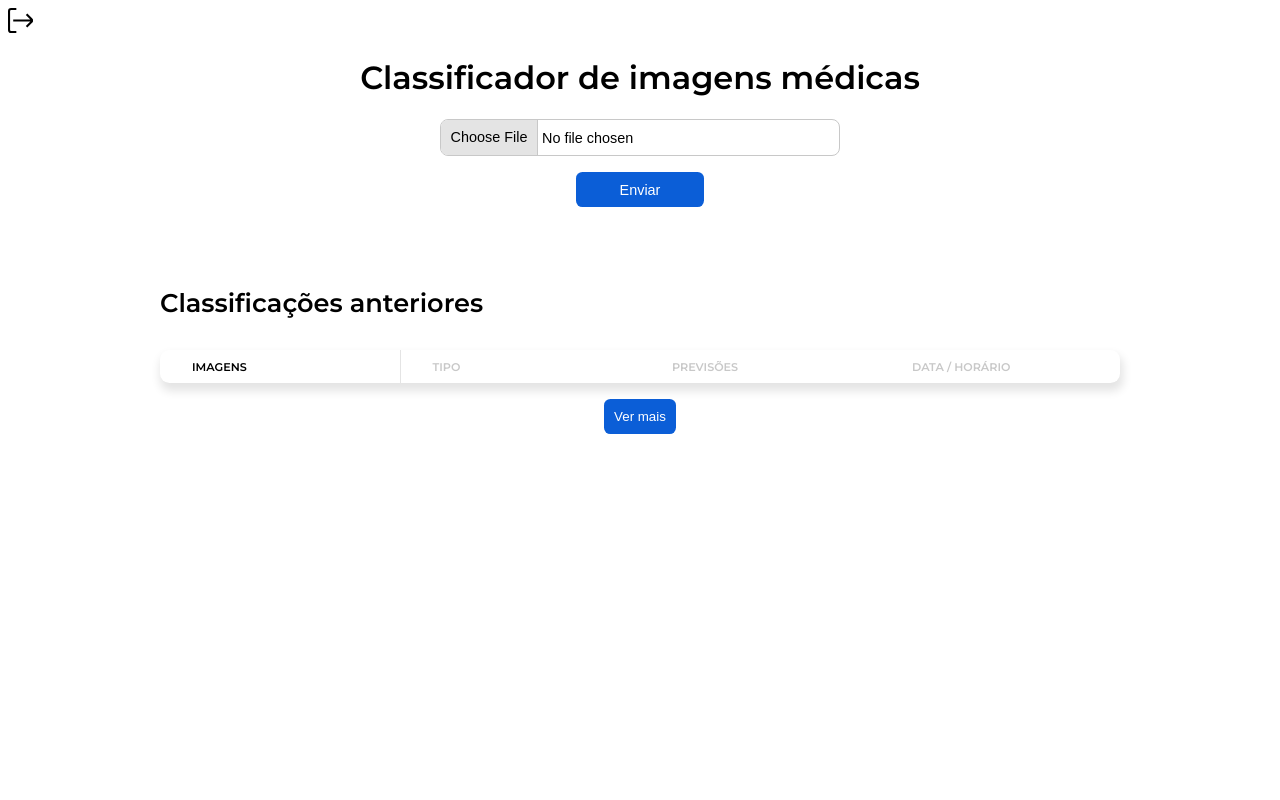
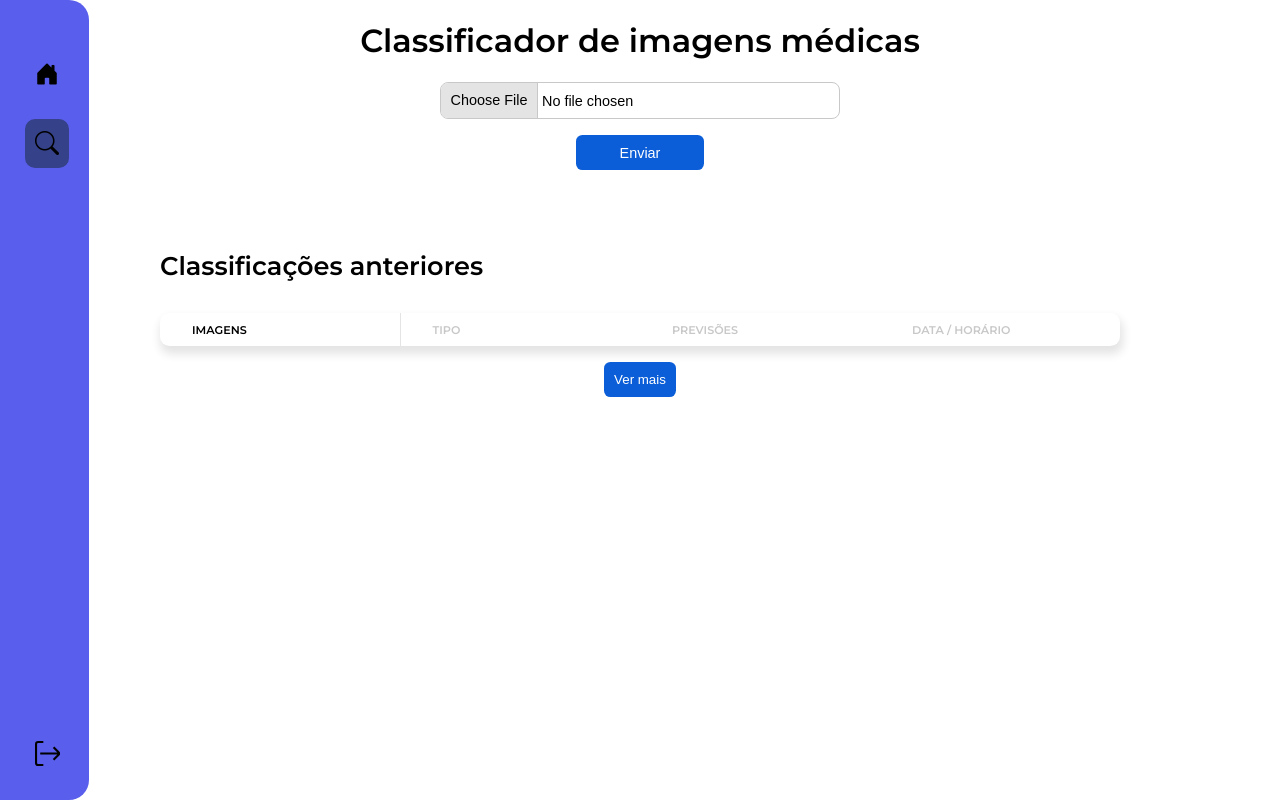
Before and after one commit to mathiww/MedVision, a Flask app: page /dashboard in a window 1280 px wide. Run offline with Flask 3, Linux system fonts and the light colour scheme; the visitor is signed in with stand-in values (Sample User, id 1); data that the repository does not hold is empty; some libraries are stand-ins or nearby versions.

Commit message:
Alterações Dashboard/Criação Página Inicial

```diff
--- a/app/forms.py
+++ b/app/forms.py
@@ -31,4 +31,4 @@ class LoginForm(FlaskForm):
 
 
 class ImageForm(FlaskForm):
-    image = FileField(validators=[InputRequired(), FileAllowed(upload_set=['png', 'tiff', 'jpeg', 'jpg', 'dicom', 'ppm'], message='File type not allowed.')])
+    image = FileField(validators=[InputRequired(), FileAllowed(upload_set=['png', 'tiff', 'jpeg', 'jpg', 'dicom'], message='Tipo de arquivo não permitido.')])
--- /dev/null
+++ b/app/static/css/main.css
@@ -0,0 +1,44 @@
+body {
+    display: flex;
+    flex-direction: row;
+    justify-content: flex-start;
+    margin: 0;
+}
+
+.lateralMenu {
+    display: flex;
+    padding: 40px 10px 30px 15px;
+    background-color: #595EEC;
+    flex-direction: column;
+    justify-content: space-between;
+    align-items: center;
+    align-self: center;
+    height: 100vh;
+    top: 0;
+    position: fixed;
+    border-radius: 0 20px 20px 0;
+}
+
+a {
+    text-decoration: none;
+    color: black;
+}
+
+.menuPrincipal {
+    display: flex;
+    flex-direction: column;
+}
+
+.menuPrincipal a {
+    padding: 10px;
+    margin: 10px;
+}
+
+.menuPrincipal i {
+    font-size: 1.5rem;
+}
+
+.menuItem.active {
+    background-color: #354188;
+    border-radius: 10px;
+}
--- a/app/templates/Dashboard.html
+++ b/app/templates/Dashboard.html
@@ -13,13 +13,19 @@
     <script src="https://unpkg.com/htmx.org@1.9.5"></script>
     <script src="https://code.jquery.com/jquery-3.6.0.min.js"></script>
     <script src="{{url_for('static', filename='js/dashboard.js')}}"></script>
-
+    <link rel="stylesheet" href="{{url_for('static', filename='css/main.css')}}">
+    <link rel="stylesheet" href="https://cdn.jsdelivr.net/npm/bootstrap-icons@1.11.1/font/bootstrap-icons.css">
     <title>Dashboard</title>
 </head>
 <body>
-    <a href="/logout"><img id="imagemLogout" src="../static/icons/saida.svg" alt="Logout"></a>
+    <div class="lateralMenu">
+        <div class="menuPrincipal">
+            <a href="/" class="menuItem"><i class="bi bi-house-door-fill"></i></a>
+            <a href="/dashboard" class="menuItem active"><i class="bi bi-search"></i></a>
+        </div>
+        <a href="/logout"><img id="imagemLogout" src="../static/icons/saida.svg" alt="Logout"></a>
+    </div>
     <main id="main-content">
-
         <form action="/redirect-to-model" method="POST" id="confirmModal" class="modal">
             <div class="modal-card">
                 <h2>Tela de confirmação</h2>
@@ -98,7 +104,6 @@
                     {% endfor %}
                 </tbody>
             </table>
-
             <div id="load-more">
                 <button hx-get="/load-more" hx-trigger="click" hx-target="#content-container" hx-swap="beforeend">Ver mais</button>
             </div>
--- a/app/views.py
+++ b/app/views.py
@@ -32,9 +32,9 @@ def load_user(user_id):
 
 
 @main.route('/', methods=['GET'])
+@login_required
 def home():
-    return redirect(url_for('main.login'))
-
+    return render_template('PaginaInicial.html')
 
 @main.route('/register', methods=['GET', 'POST'])
 def register():
```
Also changed, not shown: app/templates/PaginaInicial.html (added, +39 -0 lines).
